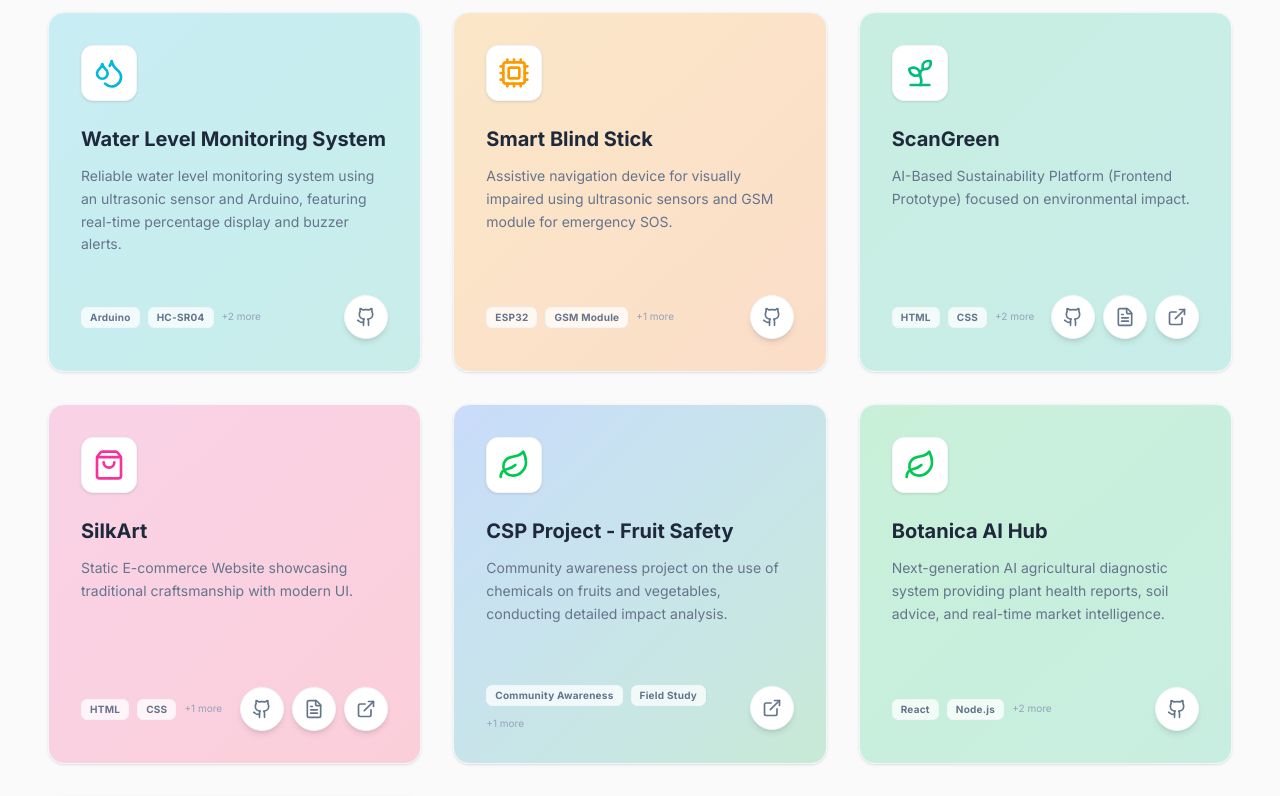
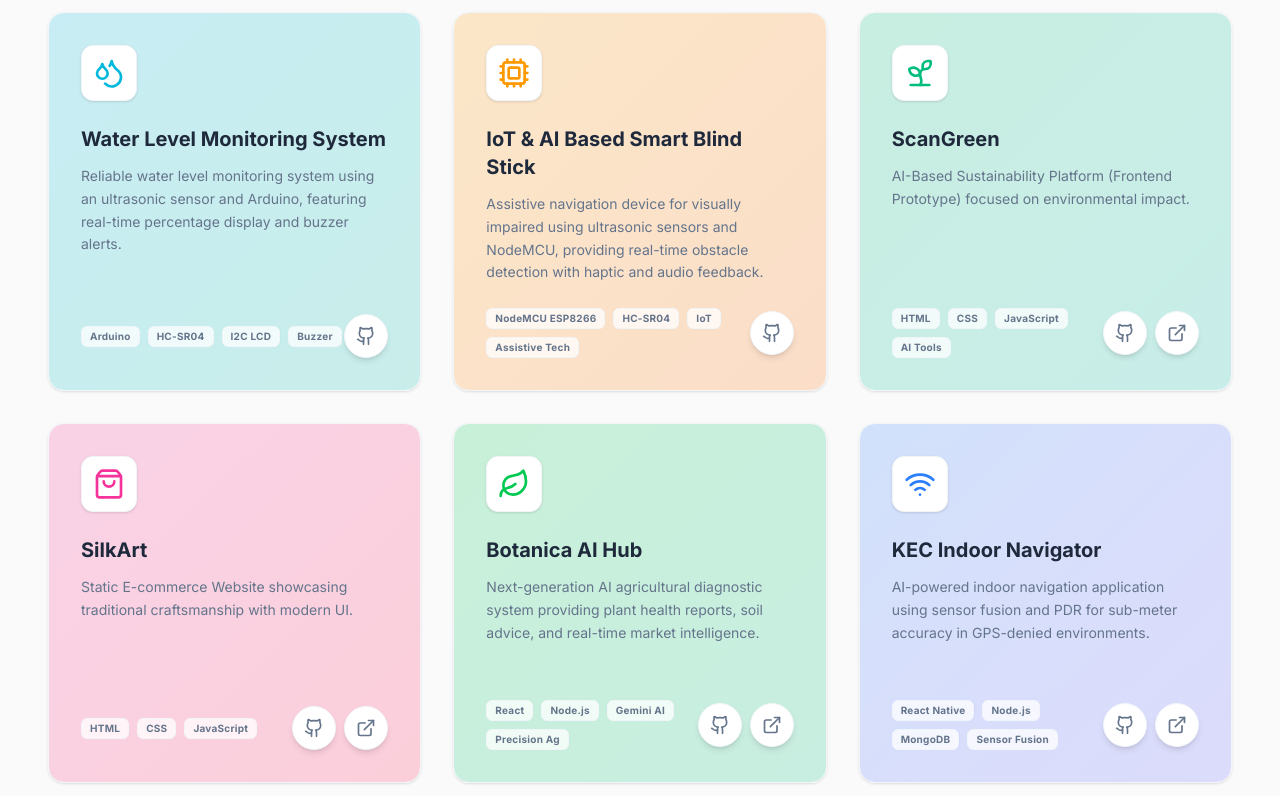
Before and after one commit to uday0438/Uday_Portfolio, a React (Vite) app: page / in a window 1280 px wide. Shown: the part 1440-2236 px from the top of the page. Built offline with nearby package versions, Linux system fonts and the light colour scheme; a web font is replaced by a local one.

Commit message:
Refine portfolio: expand layout, remove education certificates, update project links, and make tech tags clickable

```diff
--- a/components/About.tsx
+++ b/components/About.tsx
@@ -39,7 +39,7 @@ const About: React.FC = () => {
       initial={{ opacity: 0, y: 30 }}
       animate={isInView ? { opacity: 1, y: 0 } : {}}
       transition={{ duration: 0.7 }}
-      className="py-24 px-6 md:px-12 max-w-6xl mx-auto bg-[var(--bg-secondary)] rounded-3xl my-12 shadow-sm border border-[var(--border-color)] relative overflow-hidden"
+      className="py-24 px-6 md:px-12 max-w-[1400px] mx-auto bg-[var(--bg-secondary)] rounded-3xl my-12 shadow-sm border border-[var(--border-color)] relative overflow-hidden"
     >
       {/* Background Decorative Element */}
       <div className="absolute top-0 right-0 w-64 h-64 bg-blue-500/5 rounded-full blur-3xl -mr-32 -mt-32"></div>
--- a/components/Contact.tsx
+++ b/components/Contact.tsx
@@ -39,7 +39,7 @@ const Contact: React.FC = () => {
 
   const socialLinks = [
     { Icon: Github, href: 'https://github.com/uday0438', label: 'GitHub' },
-    { Icon: Linkedin, href: 'https://www.linkedin.com/in/uday-bhaskar-kalle-25b904348/', label: 'LinkedIn' },
+    { Icon: Linkedin, href: 'www.linkedin.com/in/kalle-uday-bhaskar', label: 'LinkedIn' },
     { Icon: Instagram, href: 'https://instagram.com/', label: 'Instagram' },
     { Icon: Send, href: 'https://t.me/', label: 'Telegram' },
   ];
--- a/components/Hero.tsx
+++ b/components/Hero.tsx
@@ -62,7 +62,7 @@ const Hero: React.FC = () => {
         <span className="typing-cursor ml-0.5 text-blue-500">&nbsp;</span>
       </motion.div>
 
-      <div className="flex flex-col md:flex-row justify-between w-full max-w-6xl mt-12 px-4 md:px-0 gap-8">
+      <div className="flex flex-col md:flex-row justify-between w-full max-w-[1400px] mt-12 px-4 md:px-0 gap-8">
         <motion.div
           className="flex-1 max-w-sm"
           initial={{ opacity: 0, x: -50 }}
--- a/components/Projects.tsx
+++ b/components/Projects.tsx
@@ -1,6 +1,6 @@
 import React, { useRef, MouseEvent, useState, useEffect } from 'react';
 import { motion, useMotionValue, useSpring, useTransform, useInView, AnimatePresence } from 'framer-motion';
-import { ExternalLink, Github, Cpu, Wifi, Droplets, Eye, Leaf, Sprout, ShoppingBag, X, CheckCircle2, AlertCircle, Lightbulb, FileText } from 'lucide-react';
+import { ExternalLink, Github, Cpu, Wifi, Droplets, Eye, Leaf, Sprout, ShoppingBag, X, CheckCircle2, AlertCircle, Lightbulb } from 'lucide-react';
 
 interface Project {
   id: number;
@@ -11,7 +11,6 @@ interface Project {
   icon: React.ReactNode;
   github?: string;
   demo?: string;
-  localPresentationPdf?: string;
   details?: {
     challenge: string;
     solution: string;
@@ -28,7 +27,6 @@ const projects: Project[] = [
     gradient: "from-blue-500/20 to-cyan-500/20 dark:from-blue-500/10 dark:to-cyan-500/10",
     icon: <Eye className="w-8 h-8 text-blue-500" />,
     github: "https://github.com/uday0438/Smart_Attendance_System.git",
-    localPresentationPdf: "https://view.officeapps.live.com/op/view.aspx?src=https%3A%2F%2Fraw.githubusercontent.com%2Fuday0438%2FSmart_Attendance_System%2Fmain%2FDocs%2Fsmart%2520attendence.pptx",
     details: {
       challenge: "Manual attendance marking in classrooms is time-consuming and prone to proxy errors. Traditional biometric systems require physical contact, which is unhygienic.",
       solution: "Developed a contactless system using the HuskyLens AI vision sensor paired with an ESP32. The system recognizes faces in real-time and pushes attendance data directly to a Google Sheet via a custom Apps Script API.",
@@ -48,7 +46,7 @@ const projects: Project[] = [
     gradient: "from-indigo-500/20 to-violet-500/20 dark:from-indigo-500/10 dark:to-violet-500/10",
     icon: <Eye className="w-8 h-8 text-indigo-500" />,
     github: "https://github.com/uday0438/Smart_Attendance_Raspi.git",
-    localPresentationPdf: "https://view.officeapps.live.com/op/view.aspx?src=https%3A%2F%2Fraw.githubusercontent.com%2Fuday0438%2FSmart_Attendance_Raspi%2Fmain%2FDoc%2FClassLens%2520Smart%2520Attendance%2520System.pptx",
+    demo: "https://smart-attendance-raspi.vercel.app/",
     details: {
       challenge: "Scaling contactless attendance for larger institutions requires higher processing power, better camera resolution, and more robust database management than microcontroller-based solutions can provide.",
       solution: "Engineered a comprehensive attendance solution using a Raspberry Pi paired with a standard webcam. Leveraged OpenCV and Python for accurate facial recognition, enabling faster processing of multiple faces and more complex data handling.",
@@ -67,7 +65,7 @@ const projects: Project[] = [
     tags: ["ESP-32", "HuskyLens", "Bluetooth"],
     gradient: "from-purple-500/20 to-pink-500/20 dark:from-purple-500/10 dark:to-pink-500/10",
     icon: <Wifi className="w-8 h-8 text-purple-500" />,
-    github: "https://github.com/uday0438",
+    github: "https://github.com/uday0438/Smart-Door-Unlock.git",
     details: {
       challenge: "Standard key-based or PIN-based locks are susceptible to unauthorized access and can be inconvenient for users who frequently lose keys.",
       solution: "Implemented a multi-factor authentication lock. It primary uses facial recognition via HuskyLens for primary entry, with a secondary Bluetooth-app override for remote unlocking using ESP32's BLE capabilities.",
@@ -100,20 +98,20 @@ const projects: Project[] = [
   },
   {
     id: 4,
-    title: "Smart Blind Stick",
-    description: "Assistive navigation device for visually impaired using ultrasonic sensors and GSM module for emergency SOS.",
-    tags: ["ESP32", "GSM Module", "Ultrasonic"],
+    title: "IoT & AI Based Smart Blind Stick",
+    description: "Assistive navigation device for visually impaired using ultrasonic sensors and NodeMCU, providing real-time obstacle detection with haptic and audio feedback.",
+    tags: ["NodeMCU ESP8266", "HC-SR04", "IoT", "Assistive Tech"],
     gradient: "from-amber-500/20 to-orange-500/20 dark:from-amber-500/10 dark:to-orange-500/10",
     icon: <Cpu className="w-8 h-8 text-amber-500" />,
-    github: "https://github.com/uday0438",
+    github: "https://github.com/uday0438/Smart-Blind-Stick.git",
     details: {
-      challenge: "Visually impaired individuals face significant risks navigating unfamiliar environments, and emergency assistance is often hard to summon.",
-      solution: "Designed an intelligent stick equipped with ultrasonic sensors for obstacle detection with haptic feedback. Added a GPS+GSM system that sends a location link via SMS when an SOS button is pressed.",
+      challenge: "Visually impaired individuals face significant risks navigating unfamiliar environments, requiring a reliable way to detect obstacles beyond the reach of a traditional white cane.",
+      solution: "Developed an intelligent stick using a NodeMCU (ESP8266) and HC-SR04 ultrasonic sensor. The system processes distance data in real-time and provides graded alerts (buzzer and vibration) based on obstacle proximity.",
       results: [
-        "360-degree obstacle detection within 2 meters",
-        "Haptic vibration patterns for different distances",
-        "One-touch emergency geolocation sharing",
-        "Lightweight and durable 3D-printed housing"
+        "Reliable obstacle detection up to 100cm range",
+        "Graded audio-haptic feedback patterns for distance",
+        "Portable NodeMCU-based architecture with low latency",
+        "Designed for future IoT cloud logging and GPS expansion"
       ]
     }
   },
@@ -126,7 +124,6 @@ const projects: Project[] = [
     icon: <Sprout className="w-8 h-8 text-emerald-500" />,
     github: "https://github.com/uday0438/Scan-Green",
     demo: "https://scan-green-one.vercel.app/",
-    localPresentationPdf: "/Presentation1.pdf",
     details: {
       challenge: "Users lack clear information on the sustainability of everyday products, making Eco-friendly shopping difficult and time-consuming.",
       solution: "Architected a frontend prototype for an item-scanning app that calculates environmental impact scores based on materials, carbon footprint, and recyclability.",
@@ -147,7 +144,6 @@ const projects: Project[] = [
     icon: <ShoppingBag className="w-8 h-8 text-pink-500" />,
     github: "https://github.com/uday0438/SilkArt",
     demo: "https://silkart.vercel.app/",
-    localPresentationPdf: "https://view.officeapps.live.com/op/view.aspx?src=https%3A%2F%2Fraw.githubusercontent.com%2Fuday0438%2FSilkArt%2Fmain%2FSILKART.pptx",
     details: {
       challenge: "Local traditional silk artisans lack a digital presence to compete with large automated e-commerce platforms.",
       solution: "Created a visually stunning, lightweight static website that focuses on the 'story' of the silk, using high-resolution imagery and elegant typography.",
@@ -160,24 +156,6 @@ const projects: Project[] = [
     }
   },
   {
-    id: 8,
-    title: "CSP Project - Fruit Safety",
-    description: "Community awareness project on the use of chemicals on fruits and vegetables, conducting detailed impact analysis.",
-    tags: ["Community Awareness", "Field Study", "Research"],
-    gradient: "from-blue-600/20 to-green-600/20 dark:from-blue-600/10 dark:to-green-600/10",
-    icon: <Leaf className="w-8 h-8 text-green-500" />,
-    details: {
-      challenge: "Lack of awareness in the community regarding the harmful effects of chemical ripening and pesticides on common fruits and vegetables.",
-      solution: "Conducted field visits and awareness activities, educating local vendors and consumers about organic alternatives and safe washing techniques.",
-      results: [
-        "Surveyed 50+ local households and vendors",
-        "Distributed safety guidelines for chemical-free produce",
-        "Documented impact of ripening agents on health",
-        "Recommended best practices for vegetable sanitation"
-      ]
-    }
-  },
-  {
     id: 10,
     title: "Botanica AI Hub",
     description: "Next-generation AI agricultural diagnostic system providing plant health reports, soil advice, and real-time market intelligence.",
@@ -185,6 +163,7 @@ const projects: Project[] = [
     gradient: "from-green-500/20 to-emerald-500/20 dark:from-green-500/10 dark:to-emerald-500/10",
     icon: <Leaf className="w-8 h-8 text-green-500" />,
     github: "https://github.com/uday0438/Botanica.git",
+    demo: "https://botanica-garden.vercel.app/",
     details: {
       challenge: "Small-scale farmers lack access to precision diagnostic tools and real-time market data, often relying on guesswork for irrigation, pest control, and selling prices.",
       solution: "Developed an AI-powered platform using Google Gemini 1.5. It features multi-modal plant identification, satellite field monitoring via Sentinel-2 patterns, and live Mandi market telemetry (Agmarknet) for profit optimization.",
@@ -204,6 +183,7 @@ const projects: Project[] = [
     gradient: "from-blue-500/20 to-indigo-500/20 dark:from-blue-500/10 dark:to-indigo-500/10",
     icon: <Wifi className="w-8 h-8 text-blue-500" />,
     github: "https://github.com/uday0438/Indoor_Navigation.git",
+    demo: "https://expo.dev/accounts/uday0438/projects/kec-indoor-nav/builds/cd5b2794-3954-4ea6-b40d-519174e968e2",
     details: {
       challenge: "GPS signals are unreliable indoors, making navigation in large campus buildings difficult. Existing beacon-based solutions are expensive and hard to maintain.",
       solution: "Engineered a mobile solution using React Native and Pedestrian Dead Reckoning (PDR). By fusing data from smartphone motion sensors and implementing Dijkstra's algorithm on a custom spatial graph, the app provides accurate turn-by-turn navigation without external hardware.",
@@ -249,9 +229,13 @@ const ProjectModal: React.FC<{ project: Project; onClose: () => void }> = ({ pro
               <h2 className="text-2xl md:text-3xl font-bold text-[var(--text-primary)]">{project.title}</h2>
               <div className="flex flex-wrap gap-2 mt-2">
                 {project.tags.map(tag => (
-                  <span key={tag} className="text-xs font-semibold px-2 py-1 rounded-md bg-[var(--bg-secondary)]/50 backdrop-blur-sm border border-[var(--border-color)] text-[var(--text-secondary)]">
+                  <button
+                    key={tag}
+                    onClick={() => window.open(`https://www.google.com/search?q=${encodeURIComponent(tag)}`, '_blank')}
+                    className="text-xs font-semibold px-2 py-1 rounded-md bg-[var(--bg-secondary)]/50 backdrop-blur-sm border border-[var(--border-color)] text-[var(--text-secondary)] hover:bg-blue-500 hover:text-white hover:border-blue-500 transition-all"
+                  >
                     {tag}
-                  </span>
+                  </button>
                 ))}
               </div>
             </div>
@@ -414,14 +398,18 @@ const ProjectCard: React.FC<{ project: Project; index: number }> = ({ project, i
           {/* Footer Card */}
           <div className="flex justify-between items-center mt-auto" style={{ transform: "translateZ(15px)" }}>
             <div className="flex flex-wrap gap-2">
-              {project.tags.slice(0, 2).map(tag => (
-                <span key={tag} className="bg-[var(--bg-secondary)]/80 backdrop-blur-md px-2 py-0.5 rounded-md text-[10px] font-bold text-[var(--text-secondary)] border border-[var(--border-color)] tracking-wide">
+              {project.tags.map(tag => (
+                <button
+                  key={tag}
+                  onClick={(e) => {
+                    e.stopPropagation();
+                    window.open(`https://www.google.com/search?q=${encodeURIComponent(tag)}`, '_blank');
+                  }}
+                  className="bg-[var(--bg-secondary)]/80 backdrop-blur-md px-2 py-0.5 rounded-md text-[10px] font-bold text-[var(--text-secondary)] border border-[var(--border-color)] tracking-wide hover:bg-blue-500 hover:text-white hover:border-blue-500 transition-all"
+                >
                   {tag}
-                </span>
+                </button>
               ))}
-              {project.tags.length > 2 && (
-                <span className="text-[10px] text-[var(--text-muted)] mt-0.5">+{project.tags.length - 2} more</span>
-              )}
             </div>
 
             <div className="flex gap-2">
@@ -430,17 +418,12 @@ const ProjectCard: React.FC<{ project: Project; index: number }> = ({ project, i
                   <Github size={20} />
                 </a>
               )}
-              {project.localPresentationPdf && (
-                <a href={project.localPresentationPdf} target="_blank" rel="noopener noreferrer" title="View Presentation" className="w-11 h-11 rounded-full bg-[var(--bg-secondary)] border border-[var(--border-color)] flex items-center justify-center text-[var(--text-secondary)] hover:bg-blue-500 hover:text-white transition-all shadow-md">
-                  <FileText size={20} />
-                </a>
-              )}
               {project.demo && (
                 <a href={project.demo} target="_blank" rel="noopener noreferrer" title="Live Demo" className="w-11 h-11 rounded-full bg-[var(--bg-secondary)] border border-[var(--border-color)] flex items-center justify-center text-[var(--text-secondary)] hover:bg-blue-500 hover:text-white transition-all shadow-md">
                   <ExternalLink size={20} />
                 </a>
               )}
-              {(!project.github && !project.demo && !project.localPresentationPdf) && (
+              {(!project.github && !project.demo) && (
                 <div className="w-11 h-11 rounded-full bg-[var(--bg-secondary)] border border-[var(--border-color)] flex items-center justify-center text-[var(--text-secondary)] group-hover:bg-blue-500 group-hover:text-white transition-all pointer-events-none shadow-md">
                   <ExternalLink size={20} />
                 </div>
@@ -461,7 +444,7 @@ const Projects: React.FC = () => {
   const isHeaderInView = useInView(headerRef, { once: true });
 
   return (
-    <div className="py-24 px-6 md:px-12 max-w-7xl mx-auto">
+    <div className="py-24 px-6 md:px-12 max-w-[1400px] mx-auto">
       <motion.div
         ref={headerRef}
         initial={{ opacity: 0, y: 20 }}
--- a/components/Timeline.tsx
+++ b/components/Timeline.tsx
@@ -21,7 +21,6 @@ const timelineData: TimelineItem[] = [
         description: "Completed secondary education with a strong foundation in science and mathematics.",
         icon: <GraduationCap className="w-5 h-5" />,
         color: "from-gray-500 to-slate-600",
-        certificateImage: "/certificates/ssc_certificate.jpg",
     },
     {
         year: "2022",
@@ -30,7 +29,6 @@ const timelineData: TimelineItem[] = [
         description: "Higher secondary education with a focus on Mathematics, Physics, and Chemistry.",
         icon: <GraduationCap className="w-5 h-5" />,
         color: "from-slate-500 to-gray-600",
-        certificateImage: "/certificates/intermediate_certificate.jpg",
     },
     {
         year: "2022-26",
@@ -139,7 +137,7 @@ const Timeline: React.FC = () => {
     }, [selectedItem]);
 
     return (
-        <div className="py-24 px-6 md:px-12 max-w-5xl mx-auto">
+        <div className="py-24 px-6 md:px-12 max-w-[1400px] mx-auto">
             <motion.div
                 ref={headerRef}
                 initial={{ opacity: 0, y: 20 }}
--- a/public/resume.html
+++ b/public/resume.html
@@ -303,8 +303,7 @@
                 <span>📍 Dharmavaram, 515671, AP, India</span>
                 <span>📞 +91 94401 00517</span>
                 <span>✉ <a href="mailto:udayvenkatkalle7@gmail.com">udayvenkatkalle7@gmail.com</a></span>
-                <span>🔗 <a href="https://linkedin.com/in/uday-bhaskar-kalle-25b904348"
-                        target="_blank">LinkedIn</a></span>
+                <span>🔗 <a href="www.linkedin.com/in/kalle-uday-bhaskar" target="_blank">LinkedIn</a></span>
             </div>
         </div>
 
@@ -410,7 +409,8 @@
                     <div class="project-item">
                         <h3>Smart Door Unlocking System</h3>
                         <p>IoT-enabled door lock with mobile notification when intruder detected, using Husky Lens &
-                            ESP-32.</p>
+                            ESP-32. <a href="https://github.com/uday0438/Smart-Door-Unlock.git" target="_blank">View
+                                Code</a></p>
                         <div class="tags"><span class="tag">ESP-32</span><span class="tag">HuskyLens</span><span
                                 class="tag">Bluetooth</span></div>
                     </div>
@@ -428,11 +428,27 @@
                                 class="tag">Ultrasonic</span></div>
                     </div>
                     <div class="project-item">
-                        <h3>CSP: Chemicals on Produce</h3>
-                        <p>Community awareness project educating about harmful chemicals used on fruits and vegetables.
+                        <h3>Botanica AI Hub</h3>
+                        <p>AI agricultural diagnostic system providing plant health reports and real-time market
+                            intelligence. <a href="https://botanica-garden.vercel.app/" target="_blank">Live Demo</a>
                         </p>
-                        <div class="tags"><span class="tag">Community Service</span><span class="tag">Awareness</span>
-                        </div>
+                        <div class="tags"><span class="tag">React</span><span class="tag">Gemini AI</span><span
+                                class="tag">Precision Ag</span></div>
+                    </div>
+                    <div class="project-item">
+                        <h3>Major Project: Smart Attendance System</h3>
+                        <p>Advanced facial recognition attendance system using Raspberry Pi and OpenCV. <a
+                                href="https://smart-attendance-raspi.vercel.app/" target="_blank">Live Demo</a></p>
+                        <div class="tags"><span class="tag">Raspberry Pi</span><span class="tag">Python</span><span
+                                class="tag">OpenCV</span></div>
+                    </div>
+                    <div class="project-item">
+                        <h3>KEC Indoor Navigator</h3>
+                        <p>AI-powered indoor navigation application using sensor fusion and PDR. <a
+                                href="https://expo.dev/accounts/uday0438/projects/kec-indoor-nav/builds/cd5b2794-3954-4ea6-b40d-519174e968e2"
+                                target="_blank">View Build (Expo)</a></p>
+                        <div class="tags"><span class="tag">React Native</span><span class="tag">Node.js</span><span
+                                class="tag">Sensor Fusion</span></div>
                     </div>
                 </div>
 
--- a/vite.config.ts
+++ b/vite.config.ts
@@ -4,7 +4,7 @@ import react from '@vitejs/plugin-react';
 
 export default defineConfig({
   server: {
-    port: 3000,
+    port: 3001,
     host: '0.0.0.0',
   },
   plugins: [react()],
```
